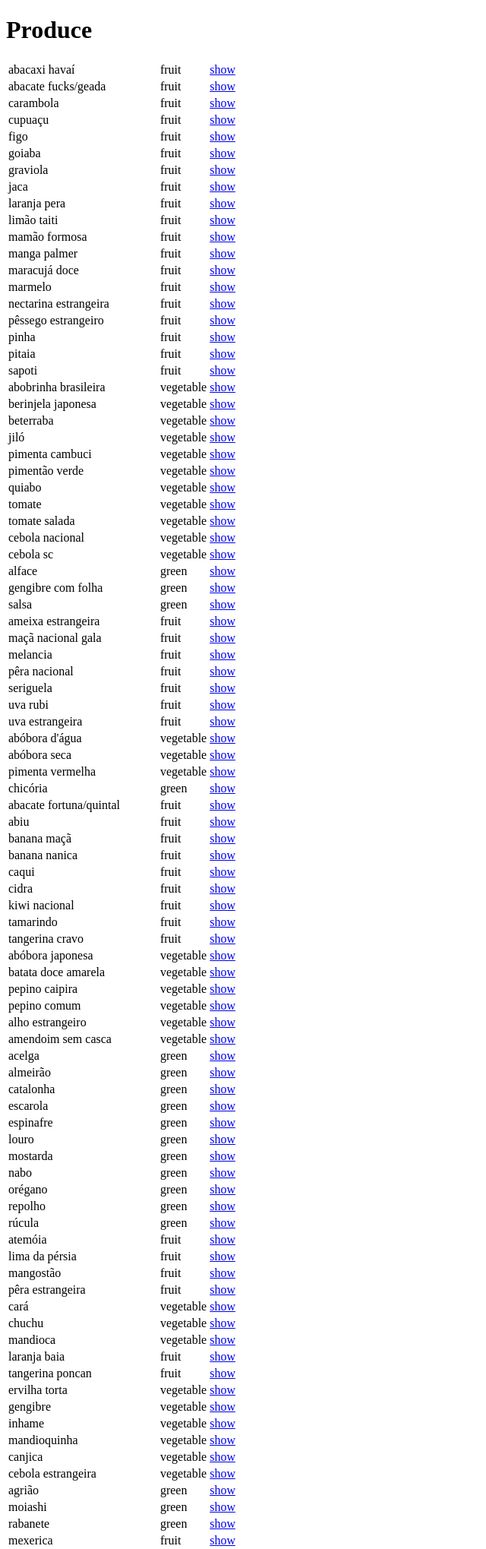
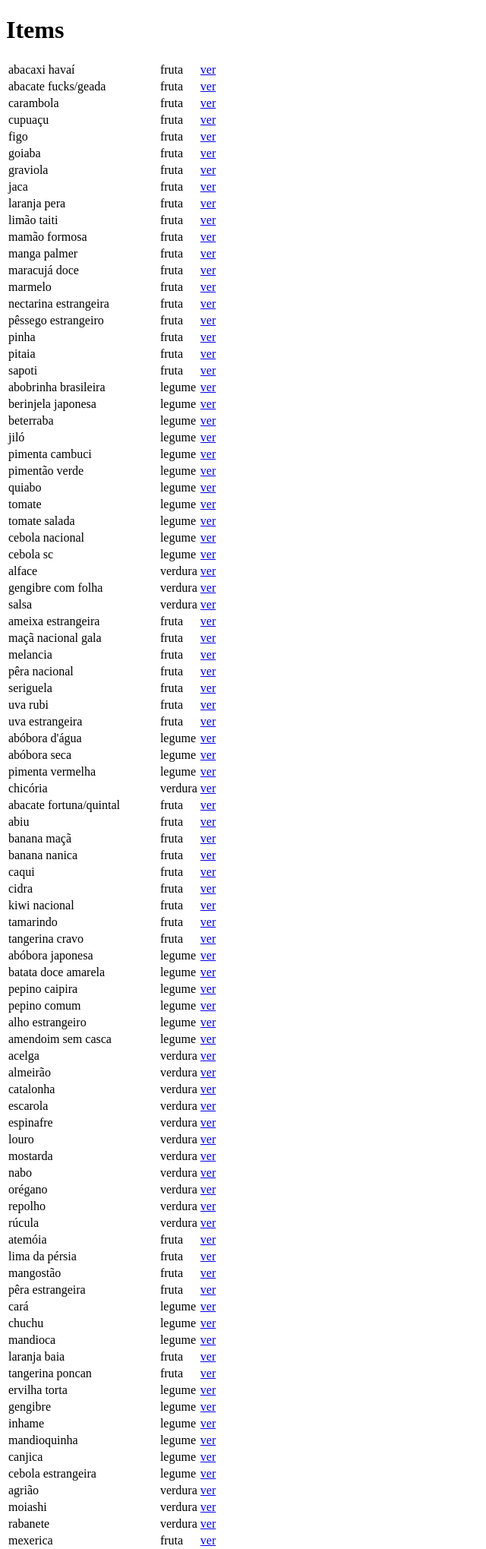
Before and after one commit to vasconsaurus/produce_in_season, a Rails app: page /produce_items in a window 1280 px wide. Shown: the top 2039 px of the page at 76% size, without its empty margins (0-640 px from the left). Run offline with Rails 7, Linux system fonts and the light colour scheme; data comes from the database, SQL or seed files in the repository; some libraries are stand-ins or nearby versions.

Commit message:
translated categories to portuguese to make it more coherent I translated the categories, and our show and back links

```diff
--- a/app/views/produce_items/index.html.erb
+++ b/app/views/produce_items/index.html.erb
@@ -1,13 +1,13 @@
 <p id="notice"><%= notice %></p>
 
-<h1>Produce</h1>
+<h1>Items</h1>
 
 <table>
     <% @produce_items.find_each do |produce|  %>
       <tr>
         <td><%= I18n.t("produce_items.names.#{produce.name}") %></td>
-        <td><%= produce.category %></td>
-        <td><%= link_to 'show', produce %></td>
+        <td><%= I18n.t("produce_items.categorys.#{produce.category}") %></td>
+        <td><%= link_to 'ver', produce %></td>
       </tr>
     <% end %>
 </table>
--- a/config/locales/pt-BR.yml
+++ b/config/locales/pt-BR.yml
@@ -15,6 +15,10 @@ pt-BR:
     - novembro
     - dezembro
   produce_items:
+    categorys:
+      fruit: fruta
+      vegetable: legume
+      green: verdura
     names:
       abacaxi_havaí: abacaxi havaí
       abacate_fucks/geada: abacate fucks/geada
```
